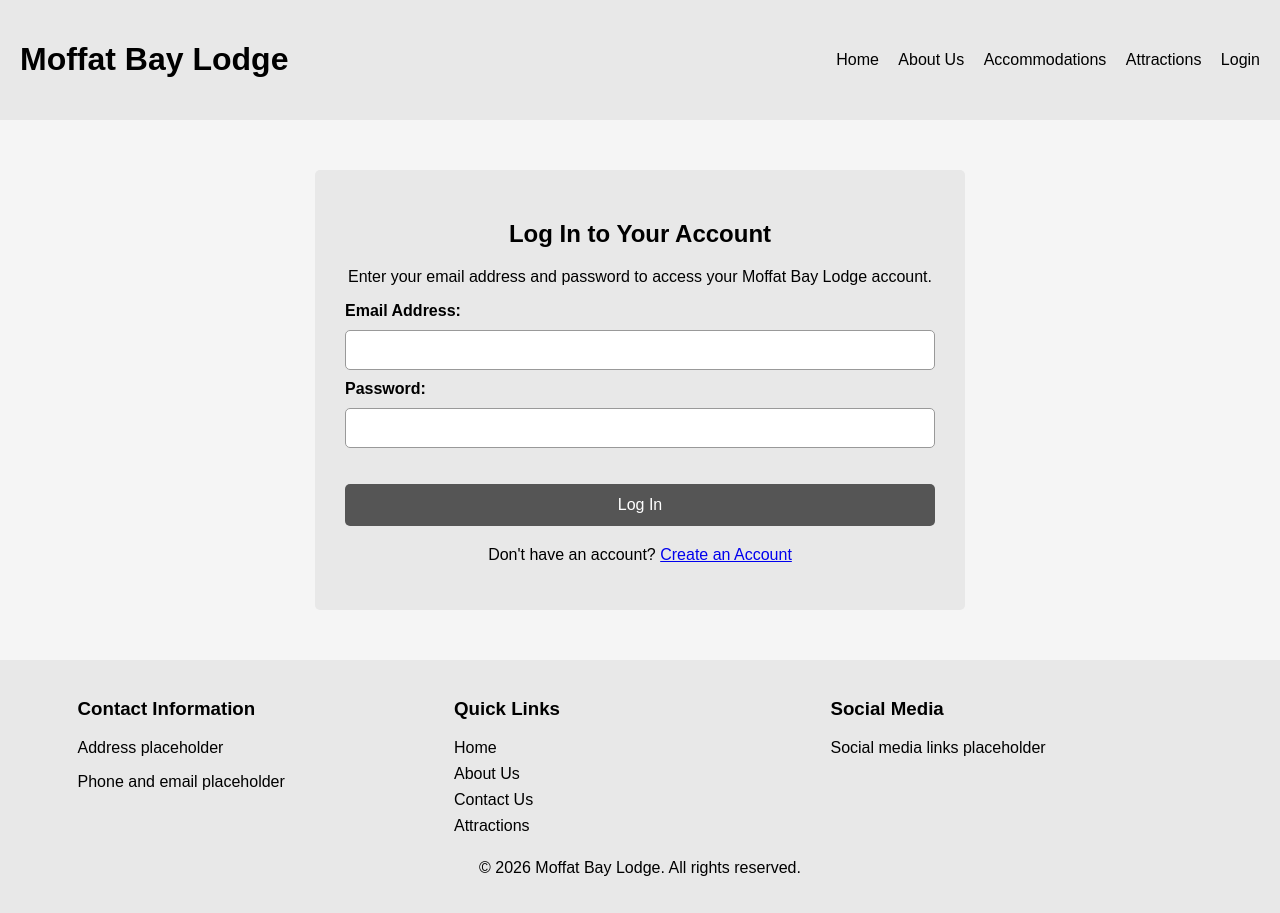
After one commit to YeetoNeto/Moffat-Bay, a Java web app: page /login.jsp in a window 1280 px wide. The commit adds this page. Run offline with Tomcat 11, a stand-in JSP engine, Linux system fonts and the light colour scheme.

Commit message:
Login page
Added login page and used JBCrypt encryption to validate password hash.
The page redirects to reservations on successful login

```diff
--- /dev/null
+++ b/Moffat Bay Web Development testing/MoffatBayLodge/src/main/webapp/login.jsp
@@ -0,0 +1,89 @@
+<%@ page contentType="text/html; charset=UTF-8" pageEncoding="UTF-8" %>
+<%@ page import="java.util.List" %>
+<%@ page import="org.mindrot.jbcrypt.BCrypt" %>
+<%@ page import="java.sql.SQLException" %>
+<jsp:useBean id="database" class="database.databaseInfo" scope="session" />
+<%
+String messageNote = "The email or password entered is incorrect";
+Boolean showMessage = false;
+int count = 0;
+    if ("POST".equals(request.getMethod())) {
+
+        String username = request.getParameter("email");
+        String password = request.getParameter("password");
+
+        String result = database.getLogin(username, password);
+
+        if (result.equalsIgnoreCase("Login successful")){
+        	response.sendRedirect("reservations.jsp");
+        }
+        else{
+        	showMessage = true;
+        	count = count + 1;
+        	if (count == 3){
+        		//lockout user
+        	}
+        }
+    }
+%>
+<!DOCTYPE html>
+<html lang="en">
+<head>
+    <meta charset="UTF-8">
+    <meta name="viewport" content="width=device-width, initial-scale=1.0">
+    <title>Moffat Bay Lodge - Login</title>
+    <link rel="stylesheet" href="style.css">
+</head>
+<body>
+    <header>
+        <h1>Moffat Bay Lodge</h1>
+        <nav aria-label="Main navigation">
+            <a href="index.html">Home</a>
+            <a href="about.html">About Us</a>
+            <a href="index.html#accommodations">Accommodations</a>
+            <a href="attractions.html">Attractions</a>
+            <a href="login.html" aria-current="page">Login</a>
+        </nav>
+    </header>
+
+    <main>
+        <section id="login-section">
+            <h2>Log In to Your Account</h2>
+            <p>Enter your email address and password to access your Moffat Bay Lodge account.</p>
+            <form id = login-form action="" method = "POST">
+                <label for="login-email">Email Address:</label>
+                <input id="login-email" name="email" type="email" autocomplete="username" required maxlength="254">
+
+                <label for="login-password">Password:</label>
+                <input id="login-password" name="password" type="password" autocomplete="current-password" required>
+
+                <p id="login-message" role="status" aria-live="polite"></p>
+                <button type="submit">Log In</button>
+            </form>
+            <p class="login-footer">Don't have an account? <a href="registration.html">Create an Account</a></p>
+            <p class="login-note" style="display: <%= showMessage ? "block" : "none" %>;"> <%= messageNote %></p>
+        </section>
+    </main>
+
+    <footer>
+        <div class="contact-info">
+            <h3>Contact Information</h3>
+            <p>Address placeholder</p>
+            <p>Phone and email placeholder</p>
+        </div>
+        <div class="quick-links">
+            <h3>Quick Links</h3>
+            <a href="index.html">Home</a>
+            <a href="about.html">About Us</a>
+            <a href="contact.html">Contact Us</a>
+            <a href="attractions.html">Attractions</a>
+        </div>
+        <div class="social-media">
+            <h3>Social Media</h3>
+            <p>Social media links placeholder</p>
+        </div>
+        <p>&copy; 2026 Moffat Bay Lodge. All rights reserved.</p>
+    </footer>
+
+</body>
+</html>
```
Also changed, not shown: Moffat Bay Web Development testing/MoffatBayLodge/src/main/java/database/databaseInfo.java (added, +53 -0 lines), Moffat Bay Web Development testing/MoffatBayLodge/src/main/webapp/reservations.jsp (added, +78 -0 lines), Moffat Bay Web Development testing/MoffatBayLodge/src/main/webapp/style.css (+43 -0 lines), Moffat Bay Web Development testing/MoffatBayLodge/src/main/webapp/WEB-INF/lib/jbcrypt-0.4.jar (added), 8 other files.
